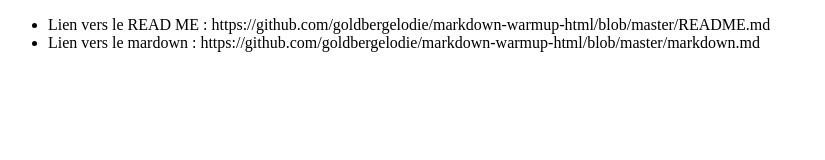
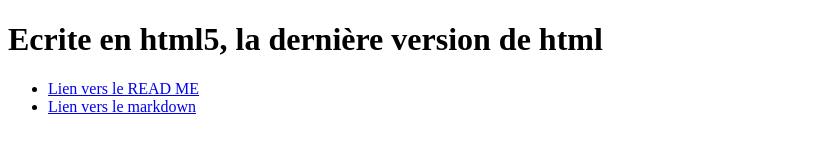
Before and after one commit to goldbergelodie/markdown-warmup-html, a plain HTML site: page index.html in a window 1280 px wide. Shown: the whole page, without its empty margins (0-825 px from the left). Drawn offline with Linux system fonts and the light colour scheme.

Commit message:
Modifications de l'index, liste de liens

```diff
--- a/index.html
+++ b/index.html
@@ -2,16 +2,28 @@
 <html>
 	<head>
 
+
 		<title> Ceci est une page html </title>
+
+		<h1>Ecrite en html5, la dernière version de html</h1>
+
 	</head>
 
 
 	<body>
 		<ul>
 
-			<li>Lien vers le READ ME : https://github.com/goldbergelodie/markdown-warmup-html/blob/master/README.md</li>
-			<li>Lien vers le mardown : https://github.com/goldbergelodie/markdown-warmup-html/blob/master/markdown.md</li>
+			<li>
+				<a href="https://github.com/goldbergelodie/markdown-warmup-html/blob/master/README.md">Lien vers le READ ME
+			</a>
+			</li>
+
+			<li>
+                        <a href="https://github.com/goldbergelodie/markdown-warmup-html/blob/master/markdown.md">Lien vers le markdown </a>
+                        </li>
+
 		</ul>
+
 
 	</body>
 </html>
```
